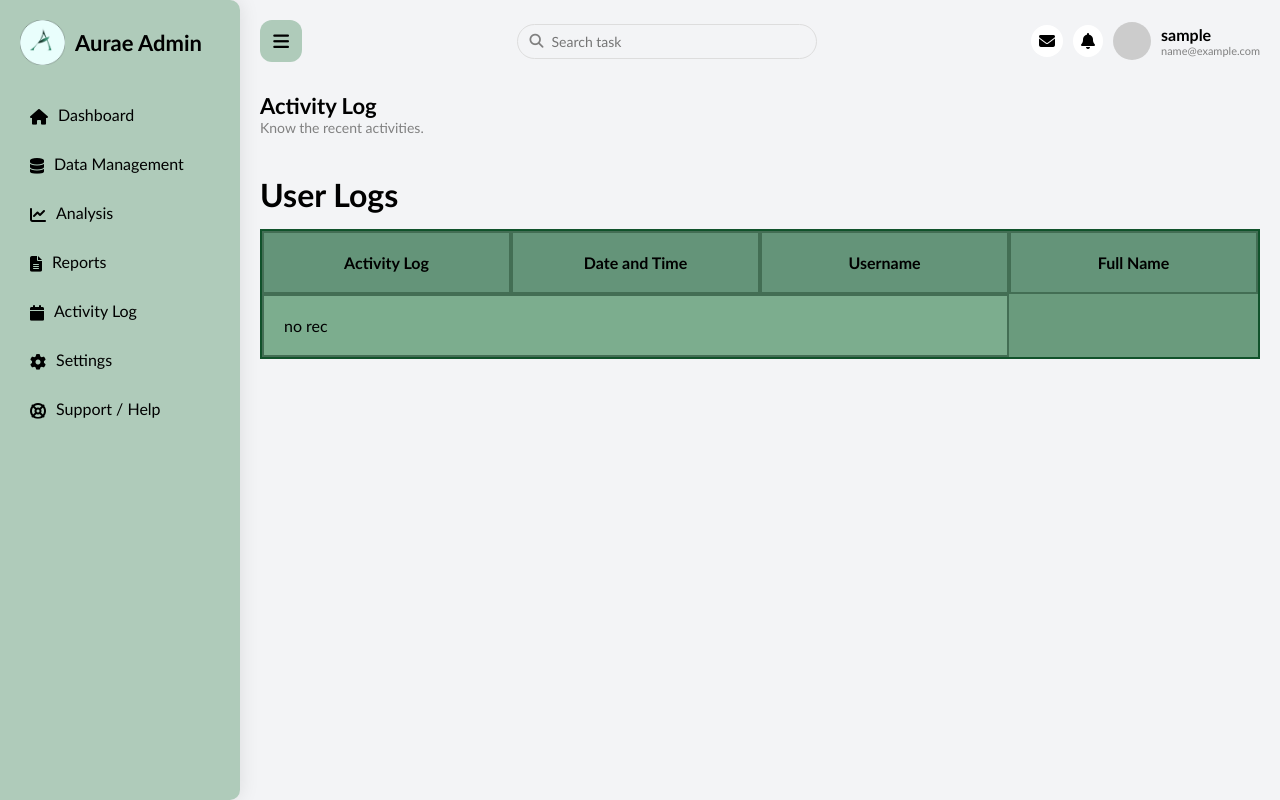
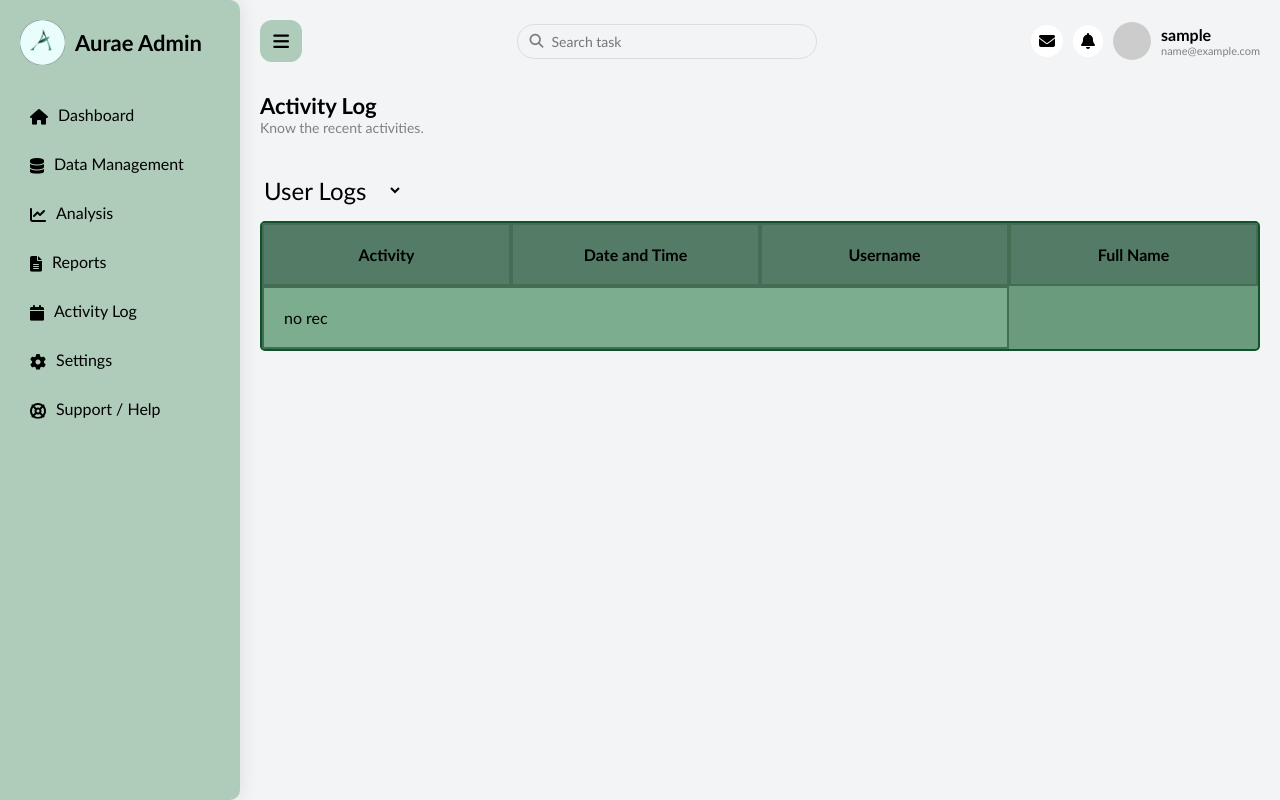
Before and after one commit to Zendac101/django_aurae, a Django app: page /admin_dashboard/activityLog in a window 1280 px wide. Run offline with Django 5.2, Linux system fonts and the light colour scheme; the visitor is signed in with stand-in values (Sample User, id 1); data comes from the database, SQL or seed files in the repository.

Commit message:
remove php indentifier

```diff
--- a/admin_dashboard/static/css/activityLog_style.css
+++ b/admin_dashboard/static/css/activityLog_style.css
@@ -1,6 +1,6 @@
 #activity_table {
 
-    margin-top: 15px;
+    border-radius: 5px;
     width: 100%;
 
 
@@ -25,7 +25,6 @@ html {
 
     scrollbar-width: thin;
 
-
 }
 
 
@@ -39,7 +38,7 @@ td {
 
 thead th {
     position: sticky;
-    background-color: #649479;
+    background-color: #537b65;
     top: 0;
     z-index: 1;
     border: 2px #436e54 solid;
@@ -61,3 +60,15 @@ td {
 tr:nth-child(odd) {
     background: rgb(124, 173, 142);
 }
+
+option {
+    font-family: 'Trebuchet MS', 'Lucida Sans Unicode', 'Lucida Grande', 'Lucida Sans', Arial, sans-serif;
+}
+
+#logs {
+
+    background-color: #f3f4f6;
+    margin-bottom: 15px;
+    border: none;
+    font-size: x-large;
+}
--- a/admin_dashboard/templates/activity_log.html
+++ b/admin_dashboard/templates/activity_log.html
@@ -34,12 +34,15 @@
             </div>
 
             <br>
-            <h1>User Logs</h1>
+            <select name="logs" id="logs">
+                <option value="user">User Logs</option>
+                <option value="admin">Admin Logs</option>
+            </select>
             <div id="table_useractivity">
 
                 <table id="activity_table">
                     <thead>
-                        <th>Activity Log</th>
+                        <th>Activity</th>
                         <th>Date and Time</th>
                         <th>Username</th>
                         <th>Full Name</th>
@@ -78,4 +81,3 @@
 
 
 </body>
-</php>
--- a/admin_dashboard/templates/data_management.html
+++ b/admin_dashboard/templates/data_management.html
@@ -144,4 +144,3 @@
 
 
     </body>
-</php>
--- a/admin_dashboard/templates/home.html
+++ b/admin_dashboard/templates/home.html
@@ -123,7 +123,7 @@
         </main>
 
     </div>
-    .
+
     <script src="{% static 'js/toggle_sidebar.js' %}">
 
     </script>
--- a/admin_dashboard/templates/reports.html
+++ b/admin_dashboard/templates/reports.html
@@ -54,4 +54,3 @@
 
 
 </body>
-</php>
--- a/admin_dashboard/templates/settings.html
+++ b/admin_dashboard/templates/settings.html
@@ -196,4 +196,3 @@
 
 
     </body>
-    </php>
--- a/admin_dashboard/templates/support.html
+++ b/admin_dashboard/templates/support.html
@@ -60,4 +60,3 @@
 
 
 </body>
-</php>
```
